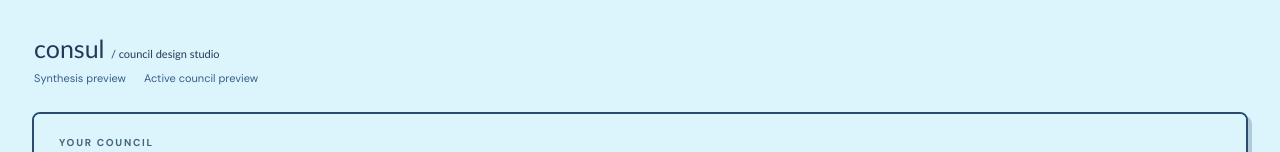
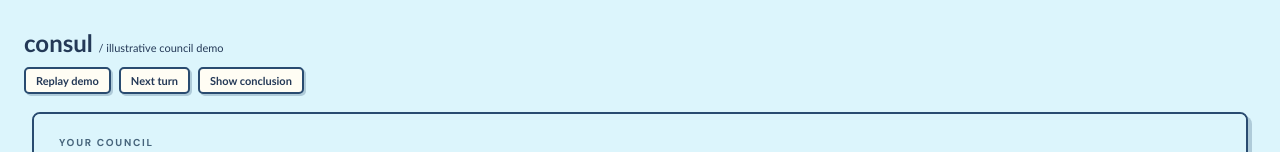
Before and after one commit to ericmxf17/calhacks13, a Next.js app in the folder web/: page /demo/council in a window 1280 px wide. Shown: the top 152 px of the page. Built offline with nearby package versions, Linux system fonts and the light colour scheme; no server answers; a web font is replaced by a local one.

Commit message:
feat(web): add illustrative council demo playback

```diff
--- /dev/null
+++ b/web/src/app/(frontend)/demo/council/CouncilDemoPlayer.tsx
@@ -0,0 +1,60 @@
+'use client'
+
+import { useEffect, useMemo, useState } from 'react'
+import CouncilPanel from '@/components/business/CouncilPanel'
+import type { CouncilJob, CouncilRole, CouncilThread } from '@/lib/council-types'
+
+const speakingOrder: CouncilRole[] = ['finance', 'operations', 'skeptic', 'chair']
+
+// Playback reveals fixture turns. It never creates or resumes a provider job.
+export default function CouncilDemoPlayer({
+  round,
+  initialStep,
+  autoplay,
+}: {
+  round: CouncilJob
+  initialStep: number
+  autoplay: boolean
+}) {
+  const [step, setStep] = useState(initialStep)
+  const [playing, setPlaying] = useState(autoplay)
+  const completed = step === speakingOrder.length
+
+  useEffect(() => {
+    if (!playing || completed) return
+    const timer = window.setTimeout(() => setStep(step + 1), 6000)
+    return () => window.clearTimeout(timer)
+  }, [playing, completed, step])
+
+  // Pausing keeps the same preview identity, preserving focus and open context.
+  const thread = useMemo<CouncilThread>(() => {
+    const visibleRound: CouncilJob = step === speakingOrder.length ? round : {
+      ...round,
+      status: 'running',
+      stage: speakingOrder[step],
+      turns: round.turns.slice(0, step),
+      decision: null,
+    }
+    return { rootJobId: round.id, rounds: [visibleRound] }
+  }, [step, round])
+  const controlStyle = {
+    padding: '5px 10px', border: '2px solid #294b70', borderRadius: 5,
+    background: '#fffdf4', color: '#243957', font: '700 11px Trebuchet MS',
+    boxShadow: '2px 2px 0 #294b7040', cursor: 'pointer',
+  }
+
+  return <main style={{ position: 'fixed', inset: 0, background: '#dcf5fc' }}>
+    <div style={{ position: 'absolute', top: 25, left: 24, color: '#243957', fontFamily: 'Trebuchet MS', fontSize: 24, fontWeight: 800 }}>
+      consul <small style={{ fontSize: 11, fontWeight: 400 }}> / illustrative council demo</small>
+    </div>
+    <nav aria-label="Demo playback" style={{ position: 'absolute', top: 67, left: 24, display: 'flex', gap: 8 }}>
+      <button style={controlStyle} onClick={() => {
+        if (completed) { setStep(0); setPlaying(true) }
+        else setPlaying(!playing)
+      }}>{completed ? 'Replay demo' : playing ? 'Pause demo' : 'Play demo'}</button>
+      <button style={controlStyle} disabled={completed} onClick={() => { setPlaying(false); setStep(step + 1) }}>Next turn</button>
+      <button style={controlStyle} onClick={() => { setPlaying(false); setStep(speakingOrder.length) }}>Show conclusion</button>
+    </nav>
+    <CouncilPanel key={step} business={round.business} previewThread={thread} />
+  </main>
+}
--- a/web/src/app/(frontend)/demo/council/page.tsx
+++ b/web/src/app/(frontend)/demo/council/page.tsx
@@ -1,7 +1,7 @@
 import { notFound } from 'next/navigation'
-import CouncilPanel from '@/components/business/CouncilPanel'
+import CouncilDemoPlayer from './CouncilDemoPlayer'
 import { findDemoCompany } from '@/lib/demo-companies'
-import type { CouncilJob, CouncilThread } from '@/lib/council-types'
+import type { CouncilJob } from '@/lib/council-types'
 import { councilBusinessKey } from '@/lib/council-types'
 
 // Development-only fixture: the production renderer is used without network or storage effects.
@@ -11,7 +11,7 @@ export default async function CouncilDesignPreview({
   searchParams: Promise<{ stage?: string }>
 }) {
   if (process.env.NODE_ENV !== 'development') notFound()
-  const active = (await searchParams).stage === 'skeptic'
+  const stage = (await searchParams).stage
   const business = findDemoCompany('harbor-goods')!.business
   const claim = (text: string) => ({ text, sourceIds: ['profile'] })
   const round: CouncilJob = {
@@ -113,49 +113,5 @@ export default async function CouncilDesignPreview({
       ],
     },
   }
-  if (active) {
-    round.status = 'running'
-    round.stage = 'skeptic'
-    round.turns = round.turns.filter(
-      (turn) => turn.role === 'finance' || turn.role === 'operations',
-    )
-    round.decision = null
-  }
-  const thread: CouncilThread = { rootJobId: round.id, rounds: [round] }
-  return (
-    <main style={{ position: 'fixed', inset: 0, background: '#dcf5fc' }}>
-      <div
-        style={{
-          position: 'absolute',
-          top: 30,
-          left: 34,
-          color: '#243957',
-          fontFamily: 'Trebuchet MS',
-          fontSize: 25,
-        }}
-      >
-        consul <small style={{ fontSize: 11 }}> / council design studio</small>
-      </div>
-      <nav
-        aria-label="Illustrative preview states"
-        style={{
-          position: 'absolute',
-          top: 70,
-          left: 34,
-          display: 'flex',
-          gap: 18,
-          fontSize: 11,
-          color: '#365e88',
-        }}
-      >
-        <a href="/demo/council">Synthesis preview</a>
-        <a href="/demo/council?stage=skeptic">Active council preview</a>
-      </nav>
-      <CouncilPanel
-        key={active ? 'active' : 'completed'}
-        business={business}
-        previewThread={thread}
-      />
-    </main>
-  )
+  return <CouncilDemoPlayer key={stage ?? 'completed'} round={round} initialStep={stage === 'play' ? 0 : stage === 'skeptic' ? 2 : 4} autoplay={stage === 'play'} />
 }
```
Also changed, not shown: 2 other files (tests, documents, lock files or other folders).
